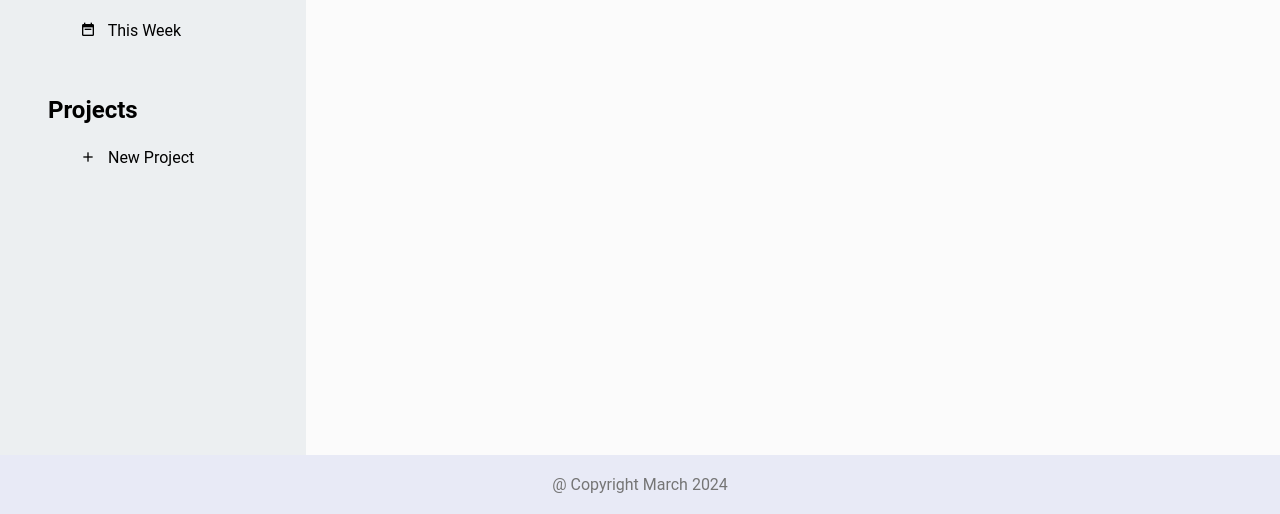
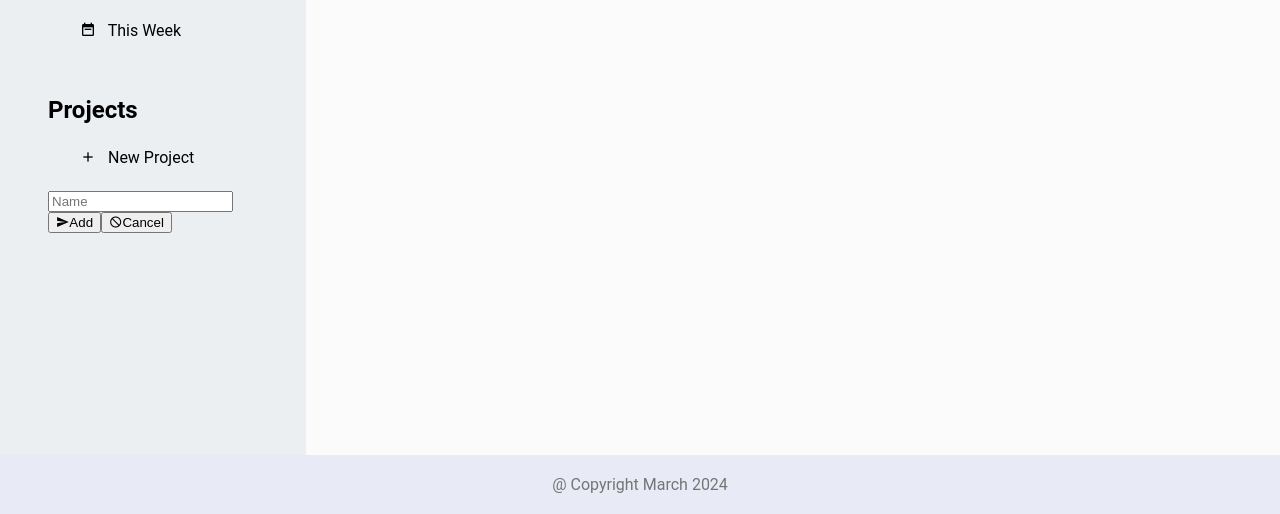
Before and after one commit to catalinbroinas/todo-list, a plain HTML site: page index.html in a window 1280 px wide. Both pictures are taken after a click on the button "New Project". Shown: the part 286-800 px from the top of the page. Drawn offline with Linux system fonts and the light colour scheme.

Commit message:
Implement `displayNewProjectForm()` to `UI()`  * Display form when `New Project` is clicked

```diff
--- a/index.html
+++ b/index.html
@@ -36,7 +36,7 @@
             </ul>
             <!-- Tasks -->
             <!-- Projects -->
-            <ul class="sidebar-project">
+            <ul id="sidebar-project" class="sidebar-project">
                 <h6 class="sidebar-title">Projects</h6>
                 <button type="button" id="new-project-btn" class="nav-item">
                     <i class="mdi mdi-plus nav-icon"></i>
--- a/js/main.js
+++ b/js/main.js
@@ -664,6 +664,61 @@ function inboxDOM() {
 
 
 
+/***/ }),
+
+/***/ "./src/js/project.js":
+/*!***************************!*\
+  !*** ./src/js/project.js ***!
+  \***************************/
+/***/ ((__unused_webpack_module, __webpack_exports__, __webpack_require__) => {
+
+__webpack_require__.r(__webpack_exports__);
+/* harmony export */ __webpack_require__.d(__webpack_exports__, {
+/* harmony export */   projectDOM: () => (/* binding */ projectDOM)
+/* harmony export */ });
+function projectDOM() {
+    const clickOnButton = () => {
+        const form = document.createElement('form');
+        const input = document.createElement('input');
+        const groupButtons = document.createElement('div');
+        const addButton = document.createElement('button');
+        const addButtonIcon = document.createElement('i');
+        const cancelButton = document.createElement('button');
+        const cancelButtonIcon = document.createElement('i');
+
+        form.classList.add('new-project-form');
+        input.classList.add('form-control');
+        addButton.classList.add('add-btn');
+        addButtonIcon.classList.add('mdi', 'mdi-send', 'action-btn-icon');
+        cancelButton.classList.add('cancel-btn');
+        cancelButtonIcon.classList.add('mdi', 'mdi-cancel', 'action-btn-icon');
+
+        input.setAttribute('type', 'text');
+        input.setAttribute('id', 'set-name-project');
+        input.setAttribute('name', 'name-project');
+        input.setAttribute('placeholder', 'Name');
+        addButton.setAttribute('type', 'button');
+        cancelButton.setAttribute('type', 'button');
+
+        form.appendChild(input);
+        form.appendChild(groupButtons);
+        groupButtons.appendChild(addButton);
+        addButton.appendChild(addButtonIcon);
+        addButton.insertAdjacentText('beforeend', 'Add');
+        groupButtons.appendChild(cancelButton);
+        cancelButton.appendChild(cancelButtonIcon);
+        cancelButton.insertAdjacentText('beforeend', 'Cancel');
+
+        return form;
+    };
+
+    return {
+        clickOnButton
+    };
+}
+
+
+
 /***/ })
 
 /******/ 	});
@@ -748,6 +803,8 @@ var __webpack_exports__ = {};
 __webpack_require__.r(__webpack_exports__);
 /* harmony import */ var _css_style_css__WEBPACK_IMPORTED_MODULE_0__ = __webpack_require__(/*! ../css/style.css */ "./src/css/style.css");
 /* harmony import */ var _inbox__WEBPACK_IMPORTED_MODULE_1__ = __webpack_require__(/*! ./inbox */ "./src/js/inbox.js");
+/* harmony import */ var _project__WEBPACK_IMPORTED_MODULE_2__ = __webpack_require__(/*! ./project */ "./src/js/project.js");
+
 
 
 
@@ -815,6 +872,14 @@ function UI() {
         pageContent.appendChild(addTitle('This Week'));
     };
 
+    const displayNewProjectForm = () => {
+        const project =  (0,_project__WEBPACK_IMPORTED_MODULE_2__.projectDOM)();
+        const newProjectForm = project.clickOnButton();
+        const sidebarProject = document.querySelector('#sidebar-project');
+
+        sidebarProject.appendChild(newProjectForm);
+    };
+
     const addEvents = () => {
         inboxButton.addEventListener('click', (event) => {
             setTimeout(() => {
@@ -830,6 +895,11 @@ function UI() {
             setTimeout(() => {
                 displayWeek();
             }, 500);
+        });
+        newProjectButton.addEventListener('click', (event) => {
+            setTimeout(() => {
+                displayNewProjectForm();
+            }, 300);
         });
     };
 
```
Also changed, not shown: 1 other file.
